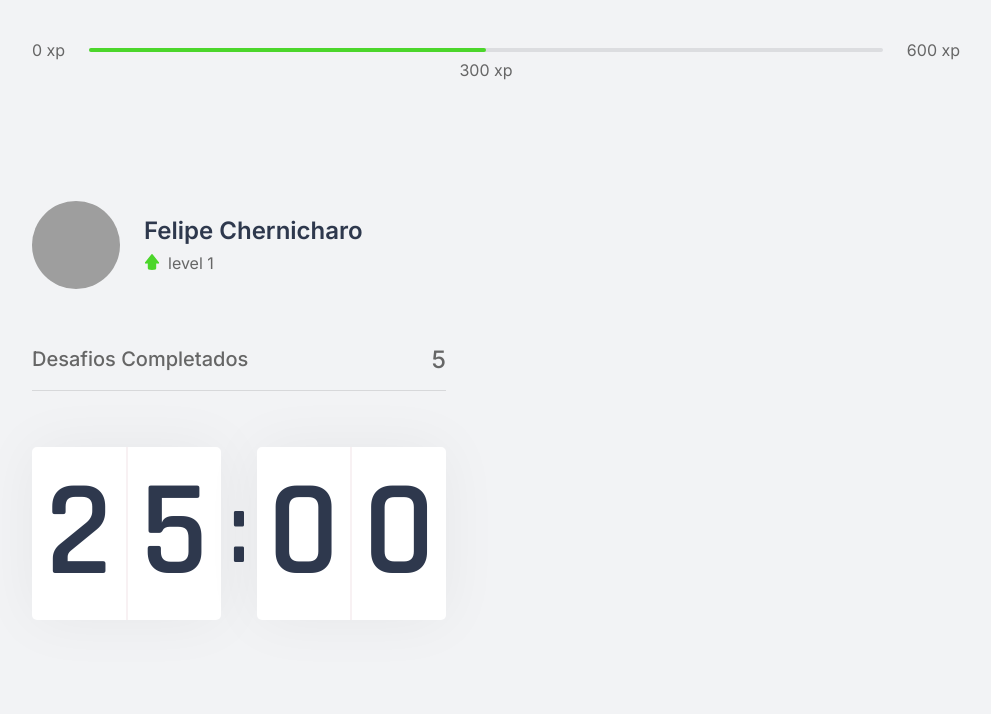
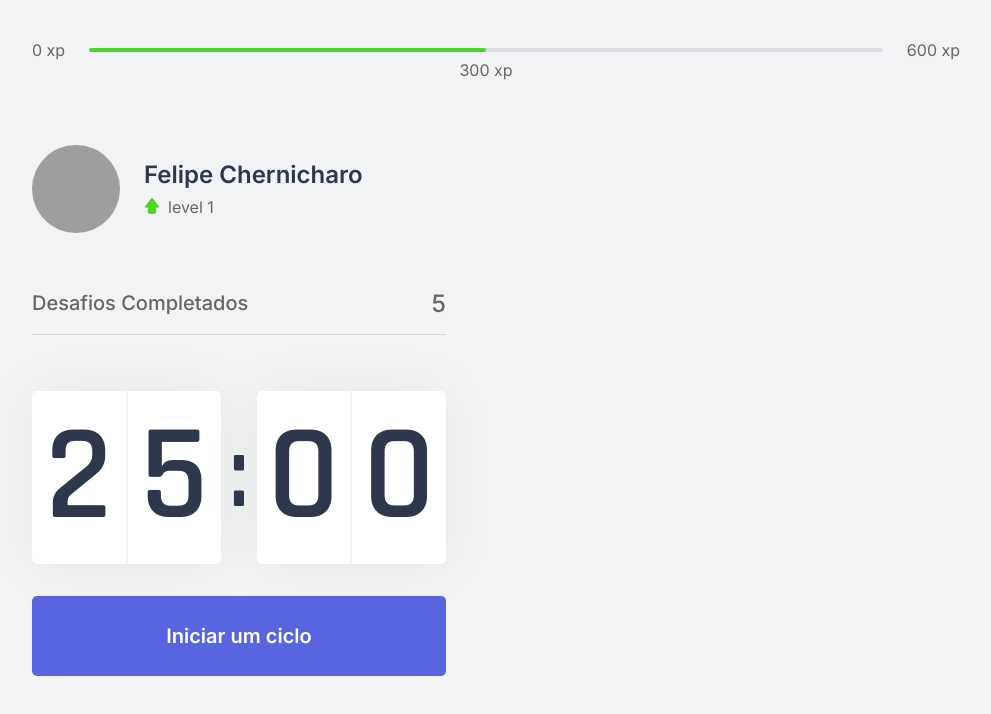
Before and after one commit to mrChernicharo/NLW-4-next, a Next.js app: page / in a window 1280 px wide. Shown: the top 714 px of the page, without its empty margins (144-1135 px from the left). Built offline with nearby package versions, Linux system fonts and the light colour scheme; grey boxes are pictures that could not be loaded.

Commit message:
countdown button

```diff
--- a/src/components/Countdown.tsx
+++ b/src/components/Countdown.tsx
@@ -1,6 +1,7 @@
 import styles from '../styles/components/Countdown.module.css';
 export default function Countdown() {
   return (
+    <div>
       <div className={styles.container}>
         <div>
           <span>2</span>
@@ -12,5 +13,9 @@
           <span>0</span>
         </div>
       </div>
+      <button type="button" className={styles.countdownBtn}>
+        Iniciar um ciclo
+      </button>
+    </div>
   );
 }
--- a/src/pages/_document.tsx
+++ b/src/pages/_document.tsx
@@ -15,7 +15,7 @@
             href="https://fonts.googleapis.com/css2?family=Rajdhani:wght@600&display=swap"
             rel="stylesheet"
           />
-          <link rel="shortcut icon" href="favicon.png" type="image/x-icon" />
+          <link rel="shortcut icon" href="favicon.png" type="image/png" />
         </Head>
         <body>
           <Main />
--- a/src/styles/components/Countdown.module.css
+++ b/src/styles/components/Countdown.module.css
@@ -34,3 +34,29 @@
   font-size: 6.25rem;
   margin: 0 0.5rem;
 }
+
+.countdownBtn {
+  width: 100%;
+  height: 5rem;
+
+  margin-top: 2rem;
+
+  display: flex;
+  align-items: center;
+  justify-content: center;
+
+  border: 0;
+  border-radius: 5px;
+
+  background: var(--blue);
+  color: var(--white);
+
+  font-size: 1.25rem;
+  font-weight: 600;
+
+  transition: 0.3s;
+}
+
+.countdownBtn:hover {
+  background: var(--blue-dark);
+}
```
Lines whose indentation alone changed are shown as unchanged.
